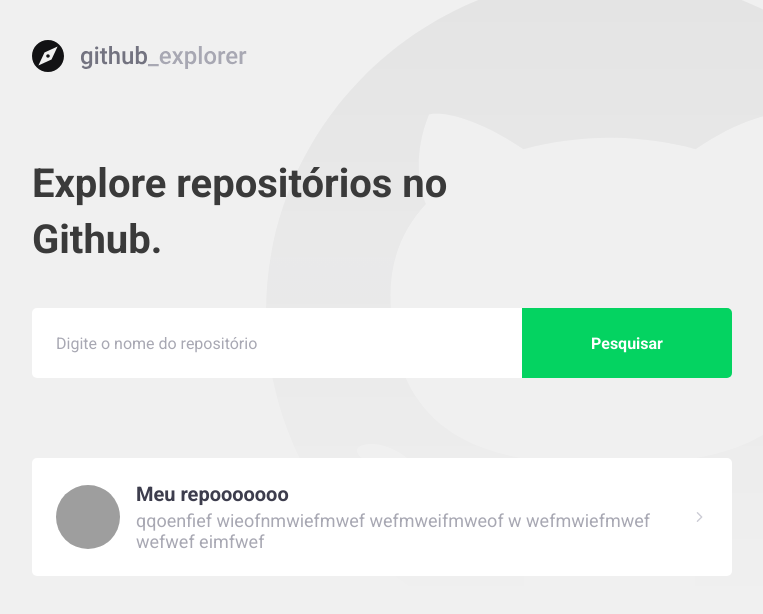
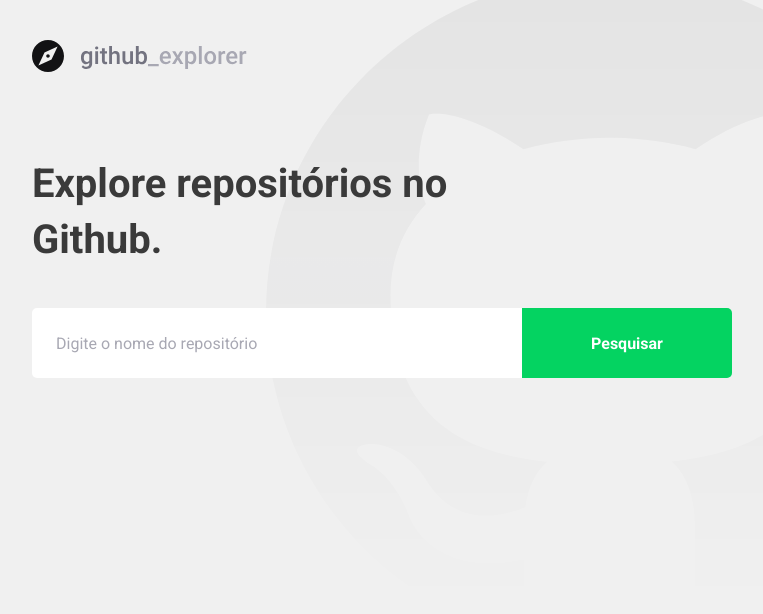
Before and after one commit to Victor-Fiamoncini/github_explorer, a React (Create React App) app: page / in a window 1280 px wide. Shown: the top 614 px of the page, without its empty margins (148-911 px from the left). Built offline with nearby package versions, Linux system fonts and the light colour scheme; grey boxes are pictures that could not be loaded.

Commit message:
feat: github API call

```diff
--- a/package.json
+++ b/package.json
@@ -42,6 +42,7 @@
     "@typescript-eslint/parser": "^4.6.1",
     "eslint": "^7.12.1",
     "eslint-plugin-react": "^7.21.5",
+    "eslint-plugin-react-hooks": "^4.2.0",
     "husky": "^4.3.0",
     "prettier": "^2.1.2"
   },
--- a/src/context/RepositoryContext/index.tsx
+++ b/src/context/RepositoryContext/index.tsx
@@ -10,14 +10,26 @@ const RepositoryContext = createContext<RepositoryContextData>(
 export const RepositoryProvider: React.FC = ({ children }) => {
 	const [data, setData] = useState<RespositoryState>({ repositories: [] });
 
-	const getRepositories = useCallback(async () => {
-		// const repositories = await githubClient.;
+	const getRepositories = useCallback(
+		async (repositoryName: string) => {
+			try {
+				const repositories = await githubClient.get(`repos/${repositoryName}`);
 
-		return [{ name: '' }];
-	}, []);
+				setData({
+					...data,
+					repositories: [...data.repositories, repositories.data],
+				});
+			} catch {
+				console.log('Error to fetch repositories');
+			}
+		},
+		[data]
+	);
 
 	return (
-		<RepositoryContext.Provider value={{ getRepositories }}>
+		<RepositoryContext.Provider
+			value={{ repositories: data.repositories, getRepositories }}
+		>
 			{children}
 		</RepositoryContext.Provider>
 	);
--- a/src/pages/Dashboard/index.tsx
+++ b/src/pages/Dashboard/index.tsx
@@ -1,34 +1,52 @@
-import React from 'react';
+import React, { FormEvent, useCallback, useState } from 'react';
 import { FiChevronRight } from 'react-icons/fi';
 
 import githubExplorerLogo from '../../assets/images/github-explorer-logo.svg';
+import { useRepository } from '../../context/RepositoryContext';
 
 import { Title, Form, Repositories } from './styles';
 
 const Dashboard: React.FC = () => {
+	const [newRepository, setNewRepository] = useState('');
+
+	const { repositories, getRepositories } = useRepository();
+
+	const handleNewRepositorySubmit = useCallback(
+		async (event: FormEvent<HTMLFormElement>) => {
+			event.preventDefault();
+
+			await getRepositories(newRepository);
+		},
+		[getRepositories, newRepository]
+	);
+
 	return (
 		<>
 			<img src={githubExplorerLogo} alt="Github Explorer" />
 			<Title>Explore repositórios no Github.</Title>
-			<Form>
-				<input type="text" placeholder="Digite o nome do repositório" />
+			<Form onSubmit={handleNewRepositorySubmit}>
+				<input
+					type="text"
+					placeholder="Digite o nome do repositório"
+					value={newRepository}
+					onChange={event => setNewRepository(event.target.value)}
+				/>
 				<button type="submit">Pesquisar</button>
 			</Form>
 			<Repositories>
-				<a href="">
+				{repositories.map(repository => (
+					<a key={repository.full_name} href="">
 						<img
-						src="https://avatars0.githubusercontent.com/u/43005250?s=460&u=b36b009d58ba109e2348e60ef83771dd34e91ba2&v=4"
-						alt="Avatar"
+							src={repository.owner.avatar_url}
+							alt={repository.owner.login}
 						/>
 						<div>
-						<strong>Meu repooooooo</strong>
-						<p>
-							qqoenfief wieofnmwiefmwef wefmweifmweof w wefmwiefmwef wefwef
-							eimfwef
-						</p>
+							<strong>{repository.full_name}</strong>
+							<p>{repository.description}</p>
 						</div>
 						<FiChevronRight size={20} />
 					</a>
+				))}
 			</Repositories>
 		</>
 	);
--- a/src/pages/Dashboard/styles.ts
+++ b/src/pages/Dashboard/styles.ts
@@ -62,7 +62,8 @@ export const Repositories = styled.div`
 			border-radius: 50%;
 		}
 		div {
-			margin-left: 16px;
+			flex: 1;
+			margin: 0 16px;
 			strong {
 				font-size: ${rem(20)};
 				color: ${props => props.theme.colors.quinary};
```
Also changed, not shown: src/context/RepositoryContext/types.ts (+10 -4 lines), .eslintrc.js. Lines whose indentation alone changed are shown as unchanged.
